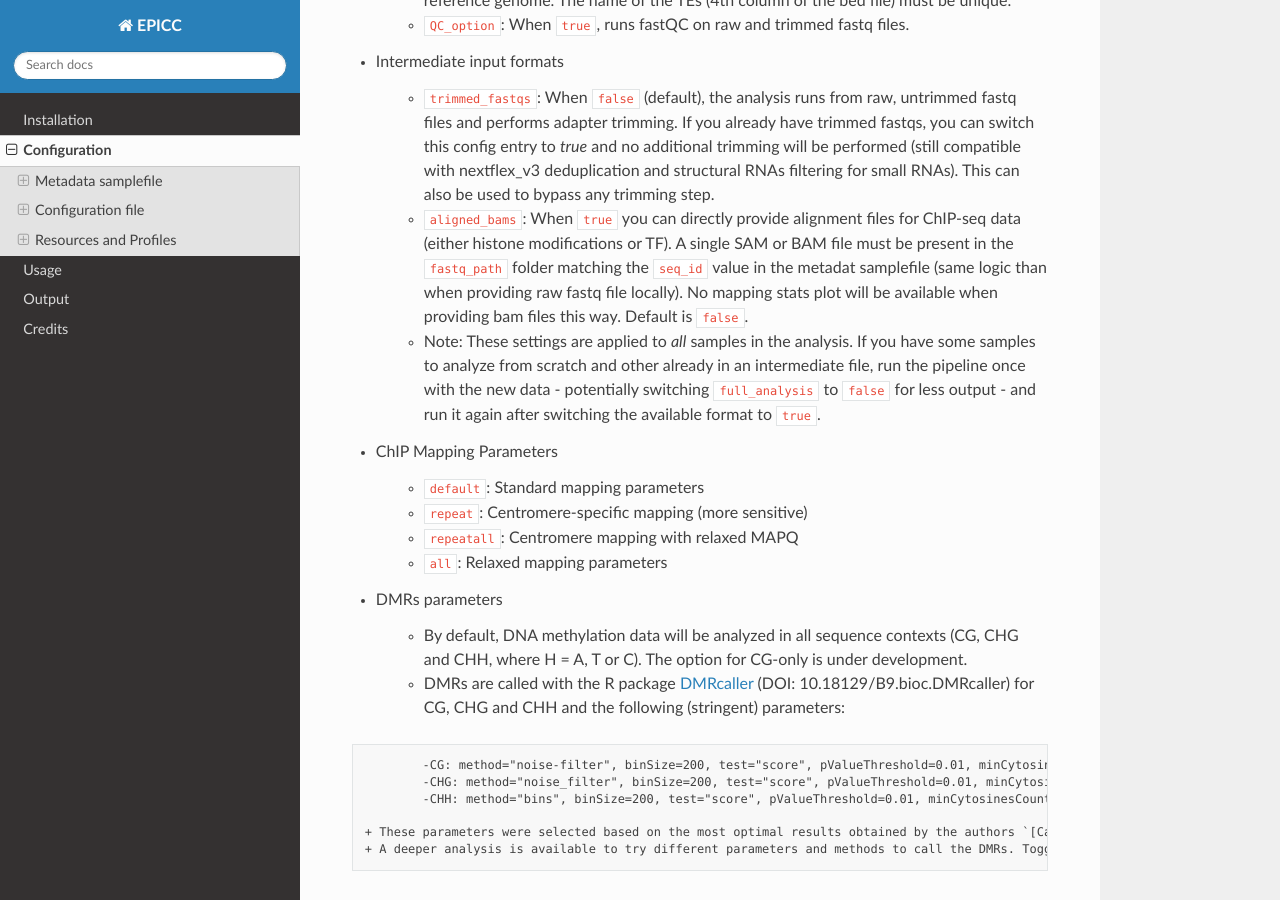
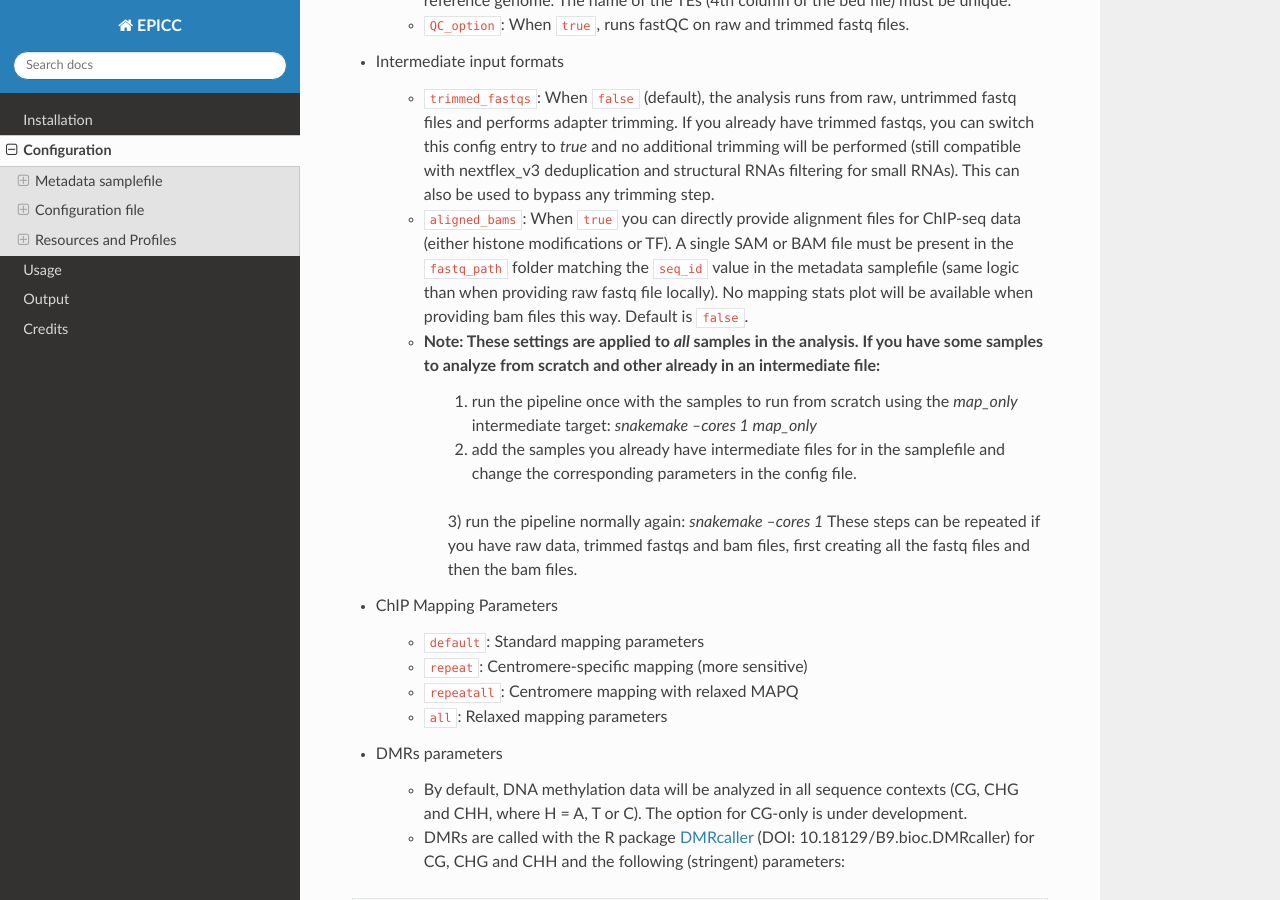
Before and after one commit to joncahn/epicc-documentation, a Sphinx documentation site: the page built from docs/source/configuration.rst, in a window 1280 px wide and 900 px high, scrolled down 7845 px. Built offline with Sphinx 7.4.7 and the Read the Docs theme 3.1.0, drawn with Linux system fonts in a browser that asks for light colours.

Commit message:
Update configuration.rst

```diff
--- a/docs/source/configuration.rst
+++ b/docs/source/configuration.rst
@@ -288,8 +288,12 @@ Configuration Options
 - Intermediate input formats
 
 	+ ``trimmed_fastqs``: When ``false`` (default), the analysis runs from raw, untrimmed fastq files and performs adapter trimming. If you already have trimmed fastqs, you can switch this config entry to `true` and no additional trimming will be performed (still compatible with nextflex_v3 deduplication and structural RNAs filtering for small RNAs). This can also be used to bypass any trimming step.
-	+ ``aligned_bams``: When ``true`` you can directly provide alignment files for ChIP-seq data (either histone modifications or TF). A single SAM or BAM file must be present in the ``fastq_path`` folder matching the ``seq_id`` value in the metadat samplefile (same logic than when providing raw fastq file locally). No mapping stats plot will be available when providing bam files this way. Default is ``false``.
-	+ Note: These settings are applied to *all* samples in the analysis. If you have some samples to analyze from scratch and other already in an intermediate file, run the pipeline once with the new data - potentially switching ``full_analysis`` to ``false`` for less output - and run it again after switching the available format to ``true``.
+	+ ``aligned_bams``: When ``true`` you can directly provide alignment files for ChIP-seq data (either histone modifications or TF). A single SAM or BAM file must be present in the ``fastq_path`` folder matching the ``seq_id`` value in the metadata samplefile (same logic than when providing raw fastq file locally). No mapping stats plot will be available when providing bam files this way. Default is ``false``.
+	+ Note: These settings are applied to *all* samples in the analysis. If you have some samples to analyze from scratch and other already in an intermediate file:
+		1) run the pipeline once with the samples to run from scratch using the `map_only` intermediate target: `snakemake --cores 1 map_only`
+		2) add the samples you already have intermediate files for in the samplefile and change the corresponding parameters in the config file.
+		3) run the pipeline normally again: `snakemake --cores 1`
+		These steps can be repeated if you have raw data, trimmed fastqs and bam files, first creating all the fastq files and then the bam files.
 
 - ChIP Mapping Parameters
 
```
